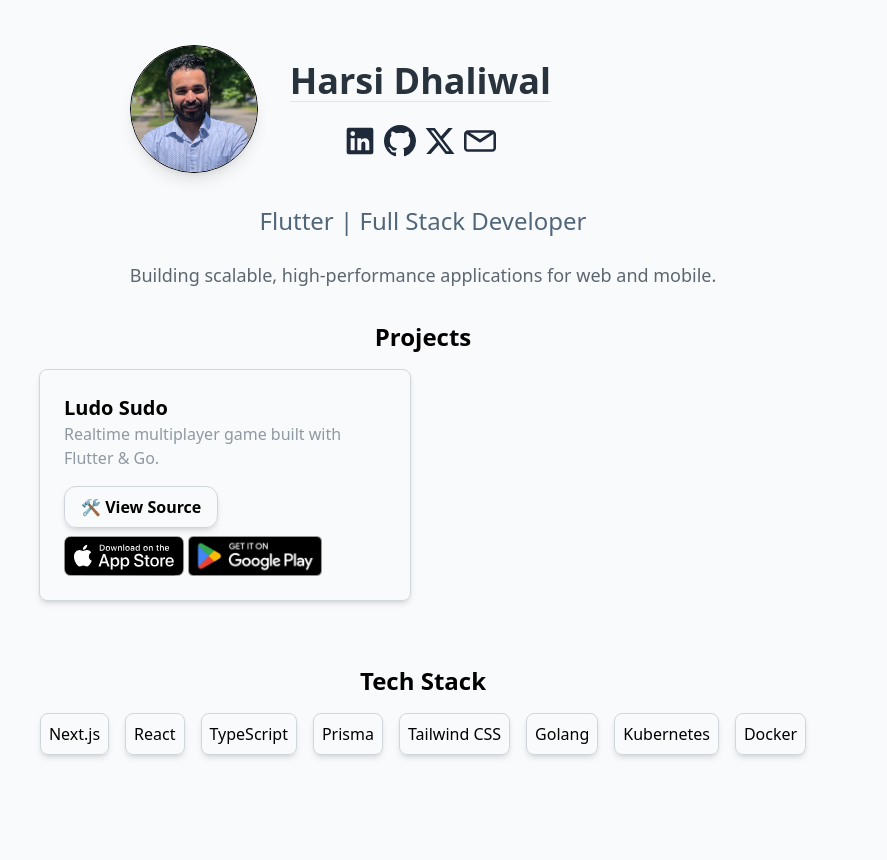
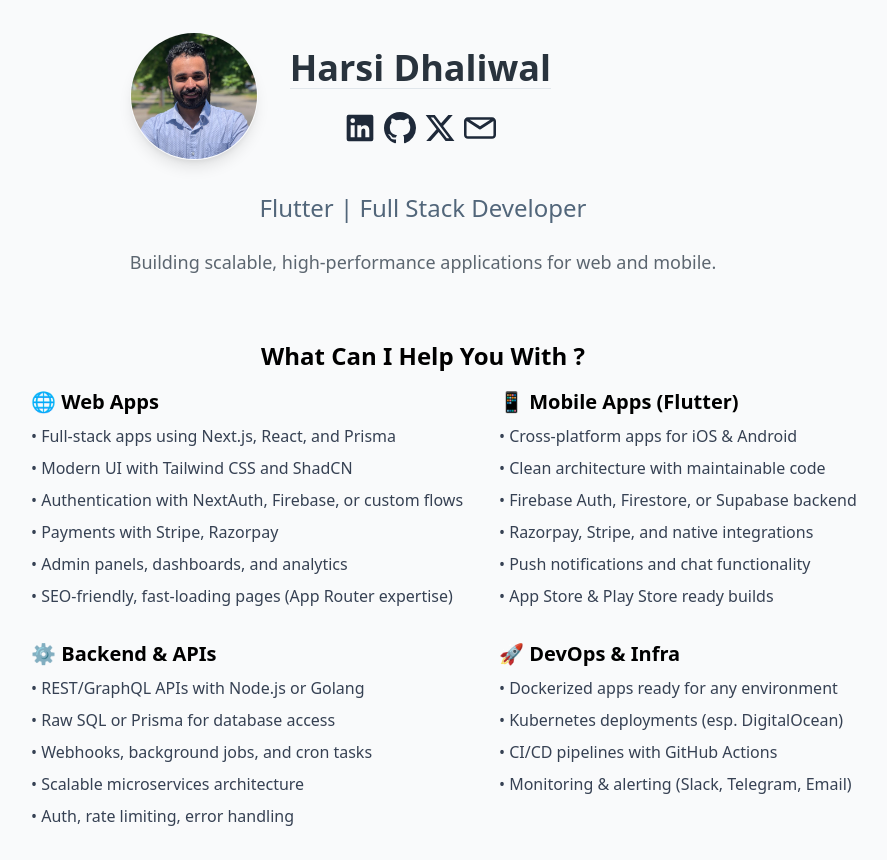
Before and after one commit to harsi-dev/portfolio, a Next.js app: page / in a window 1280 px wide. Shown: the whole page, without its empty margins (217-1104 px from the left). Before the commit the page ends 800 px from the top, so only its background shows below. Built offline with nearby package versions, Linux system fonts and the light colour scheme.

Commit message:
feat: revamp from tech stack to outcome and help oriented

```diff
--- /dev/null
+++ b/src/app/_components/Projects.tsx
@@ -0,0 +1,52 @@
+import SourceCodeButton from "@/components/buttons/SourceCodeButton";
+import Image from "next/image";
+import Link from "next/link";
+
+const Projects = () => {
+  return (
+    <section className="mt-8 w-full max-w-3xl text-center">
+      <h2 className="mb-4 text-2xl font-semibold">Projects</h2>
+      <div className="grid grid-cols-1 gap-6 md:grid-cols-2">
+        <div className="rounded-lg border border-gray-300 p-6 shadow-md">
+          <h3 className="text-left text-xl font-semibold">Ludo Sudo</h3>
+          <p className="text-left text-[hsl(210,10%,60%)]">
+            Realtime multiplayer game built with Flutter & Go.
+          </p>
+          <div className="mt-4 flex flex-col items-start justify-start">
+            <div>
+              <SourceCodeButton link="https://github.com/harsi-dev/ludo_flutter" />
+            </div>
+            <div className="mt-2 flex flex-row flex-wrap items-center justify-start gap-1">
+              <Link
+                href="https://apps.apple.com/in/app/ludo-sudo/id6738285746"
+                target="_blank"
+              >
+                <Image
+                  className="h-10"
+                  src={"/images/app_store.svg"}
+                  height={40}
+                  width={40}
+                  alt="App Store"
+                />
+              </Link>
+              <Link
+                href="https://play.google.com/store/apps/details?id=com.hdyadu.ludo_sudo"
+                target="_blank"
+              >
+                <Image
+                  className="h-10"
+                  src={"/images/google-play-badge.png"}
+                  height={40}
+                  width={40}
+                  alt="Play Store"
+                />
+              </Link>
+            </div>
+          </div>
+        </div>
+      </div>
+    </section>
+  );
+};
+
+export default Projects;
--- /dev/null
+++ b/src/app/_components/SkillSet.tsx
@@ -0,0 +1,59 @@
+const SkillSet = () => {
+  return (
+    <section className="mt-16 w-full max-w-5xl">
+      <h2 className="mb-4 text-center text-2xl font-semibold">
+        What Can I Help You With ?
+      </h2>
+      <div className="grid grid-cols-1 gap-8 text-black md:grid-cols-2 md:pl-30">
+        <div>
+          <h3 className="mb-2 text-xl font-semibold">🌐 Web Apps</h3>
+          <ul className="space-y-2 text-gray-700">
+            <li>• Full-stack apps using Next.js, React, and Prisma</li>
+            <li>• Modern UI with Tailwind CSS and ShadCN</li>
+            <li>• Authentication with NextAuth, Firebase, or custom flows</li>
+            <li>• Payments with Stripe, Razorpay</li>
+            <li>• Admin panels, dashboards, and analytics</li>
+            <li>• SEO-friendly, fast-loading pages (App Router expertise)</li>
+          </ul>
+        </div>
+
+        <div>
+          <h3 className="mb-2 text-xl font-semibold">
+            📱 Mobile Apps (Flutter)
+          </h3>
+          <ul className="space-y-2 text-gray-700">
+            <li>• Cross-platform apps for iOS & Android</li>
+            <li>• Clean architecture with maintainable code</li>
+            <li>• Firebase Auth, Firestore, or Supabase backend</li>
+            <li>• Razorpay, Stripe, and native integrations</li>
+            <li>• Push notifications and chat functionality</li>
+            <li>• App Store & Play Store ready builds</li>
+          </ul>
+        </div>
+
+        <div>
+          <h3 className="mb-2 text-xl font-semibold">⚙️ Backend & APIs</h3>
+          <ul className="space-y-2 text-gray-700">
+            <li>• REST/GraphQL APIs with Node.js or Golang</li>
+            <li>• Raw SQL or Prisma for database access</li>
+            <li>• Webhooks, background jobs, and cron tasks</li>
+            <li>• Scalable microservices architecture</li>
+            <li>• Auth, rate limiting, error handling</li>
+          </ul>
+        </div>
+
+        <div>
+          <h3 className="mb-2 text-xl font-semibold">🚀 DevOps & Infra</h3>
+          <ul className="space-y-2 text-gray-700">
+            <li>• Dockerized apps ready for any environment</li>
+            <li>• Kubernetes deployments (esp. DigitalOcean)</li>
+            <li>• CI/CD pipelines with GitHub Actions</li>
+            <li>• Monitoring & alerting (Slack, Telegram, Email)</li>
+          </ul>
+        </div>
+      </div>
+    </section>
+  );
+};
+
+export default SkillSet;
--- a/src/app/page.tsx
+++ b/src/app/page.tsx
@@ -1,16 +1,18 @@
-import SourceCodeButton from "@/components/buttons/SourceCodeButton";
+import Image from "next/image";
 import Socials from "@/components/socials/socials";
-import Link from "next/link";
+import SkillSet from "./_components/SkillSet";
 
 export default function Home() {
   return (
     <main className="jus flex min-h-screen flex-col items-start justify-start p-8 sm:items-center sm:justify-center">
       <section className="">
         <div className="mb-8 flex gap-8">
-          <img
+          <Image
             src="/images/headshot.jpeg"
             alt="Harsi Dhaliwal"
             className="h-32 w-32 rounded-full border object-cover shadow-lg"
+            height={120}
+            width={120}
           />
           <div className="my-auto flex h-full flex-col items-center justify-center text-center">
             <h1 className="mb-4 text-4xl font-bold text-[hsl(210,20%,20%)] shadow-[0_1px_0_hsl(210,20%,90%)]">
@@ -26,59 +28,7 @@ export default function Home() {
           Building scalable, high-performance applications for web and mobile.
         </p>
       </section>
-
-      <section className="mt-8 w-full max-w-3xl text-center">
-        <h2 className="mb-4 text-2xl font-semibold">Projects</h2>
-        <div className="grid grid-cols-1 gap-6 md:grid-cols-2">
-          <div className="rounded-lg border border-gray-300 p-6 shadow-md">
-            <h3 className="text-left text-xl font-semibold">Ludo Sudo</h3>
-            <p className="text-left text-[hsl(210,10%,60%)]">
-              Realtime multiplayer game built with Flutter & Go.
-            </p>
-            <div className="mt-4 flex flex-col items-start justify-start">
-              <div>
-                <SourceCodeButton link="https://github.com/harsi-dev/ludo_flutter" />
-              </div>
-              <div className="mt-2 flex flex-row flex-wrap items-center justify-start gap-1">
-                <Link
-                  href="https://apps.apple.com/in/app/ludo-sudo/id6738285746"
-                  target="_blank"
-                >
-                  <img className="h-10" src={"/images/app_store.svg"} />
-                </Link>
-                <Link
-                  href="https://play.google.com/store/apps/details?id=com.hdyadu.ludo_sudo"
-                  target="_blank"
-                >
-                  <img className="h-10" src={"/images/google-play-badge.png"} />
-                </Link>
-              </div>
-            </div>
-          </div>
-        </div>
-      </section>
-      <section className="mt-16 w-full max-w-3xl text-center">
-        <h2 className="mb-4 text-2xl font-semibold">Tech Stack</h2>
-        <div className="flex flex-wrap justify-center gap-4 text-gray-400">
-          {[
-            "Next.js",
-            "React",
-            "TypeScript",
-            "Prisma",
-            "Tailwind CSS",
-            "Golang",
-            "Kubernetes",
-            "Docker",
-          ].map((skill) => (
-            <span
-              key={skill}
-              className="rounded-lg border border-gray-300 p-2 text-black shadow-md"
-            >
-              {skill}
-            </span>
-          ))}
-        </div>
-      </section>
+      <SkillSet />
     </main>
   );
 }
```
